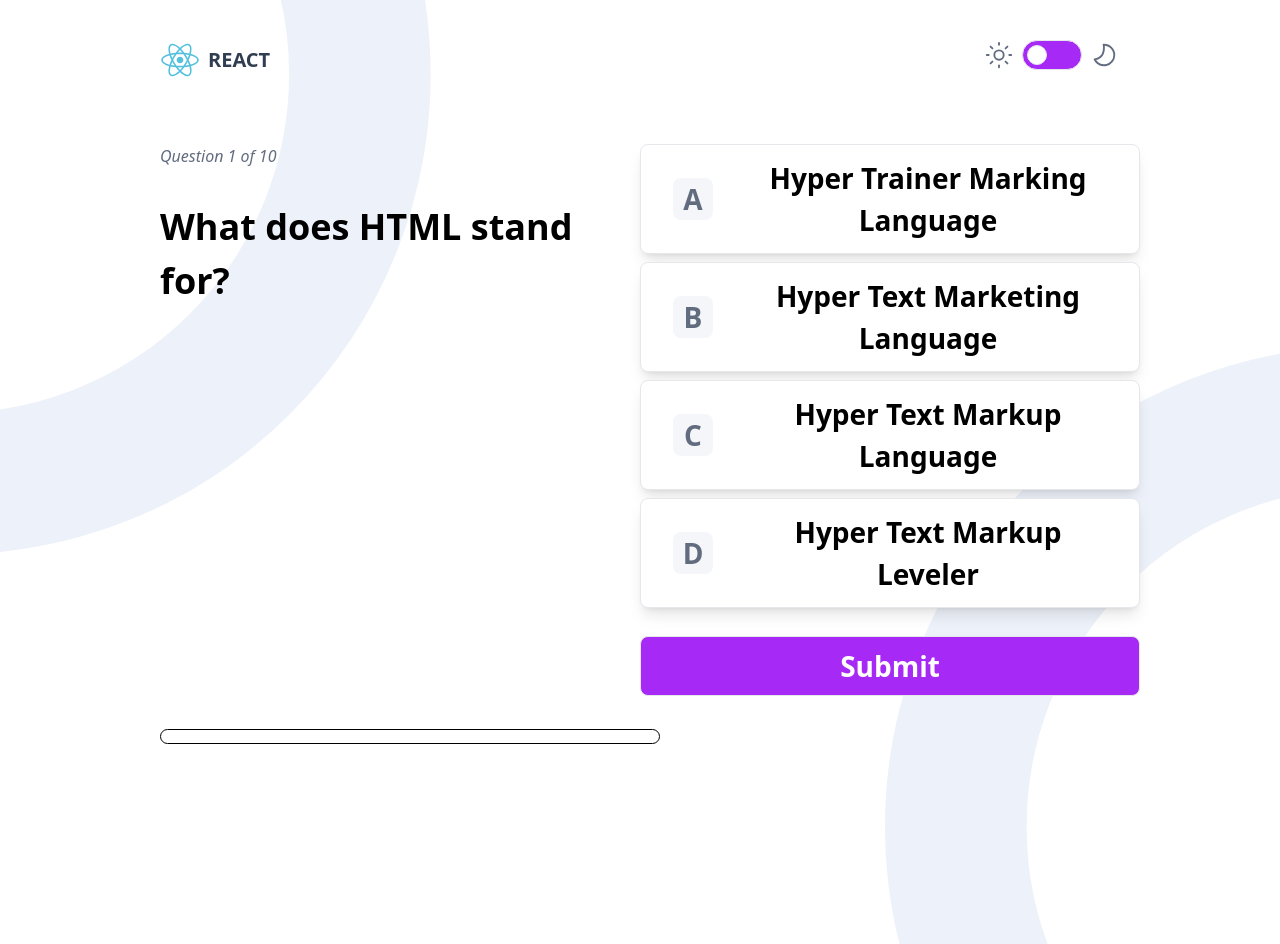
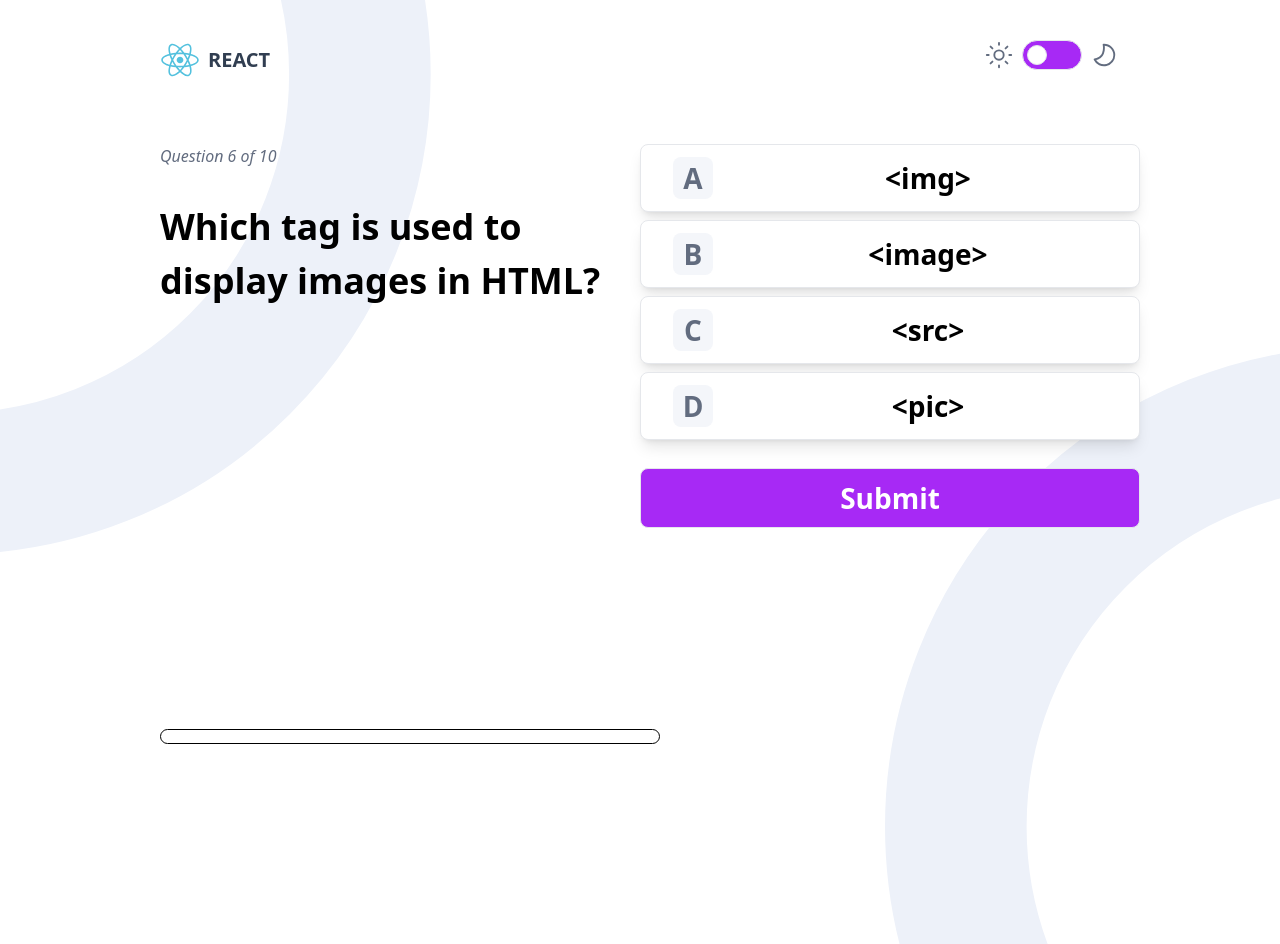
Before and after one commit to muhammetsalihaslan/quizapp, a Next.js app: page /react in a window 1280 px wide. Built offline with nearby package versions, Linux system fonts and the light colour scheme.

Commit message:
isanswer is submitted

```diff
--- a/components/question.jsx
+++ b/components/question.jsx
@@ -2,8 +2,9 @@
 import React, { useState } from "react";
 
 const Question = ({ question }) => {
-  const [noq, setNoq] = useState(0);
+  const [noq, setNoq] = useState(5);
   const [selected, setSelected] = useState(null);
+  const [isSubmitted, setIsSubmitted] = useState(false);
 
   const handleOptionClick = (option) => {
     setSelected(option);
@@ -27,6 +28,7 @@ const Question = ({ question }) => {
           <div>
             {quiz.questions[noq].options.map((option, index) => {
               const letter = String.fromCharCode(65 + index);
+              const isAnswer = quiz.questions[noq].answer;
               return (
                 <ul key={index}>
                   <li
```
